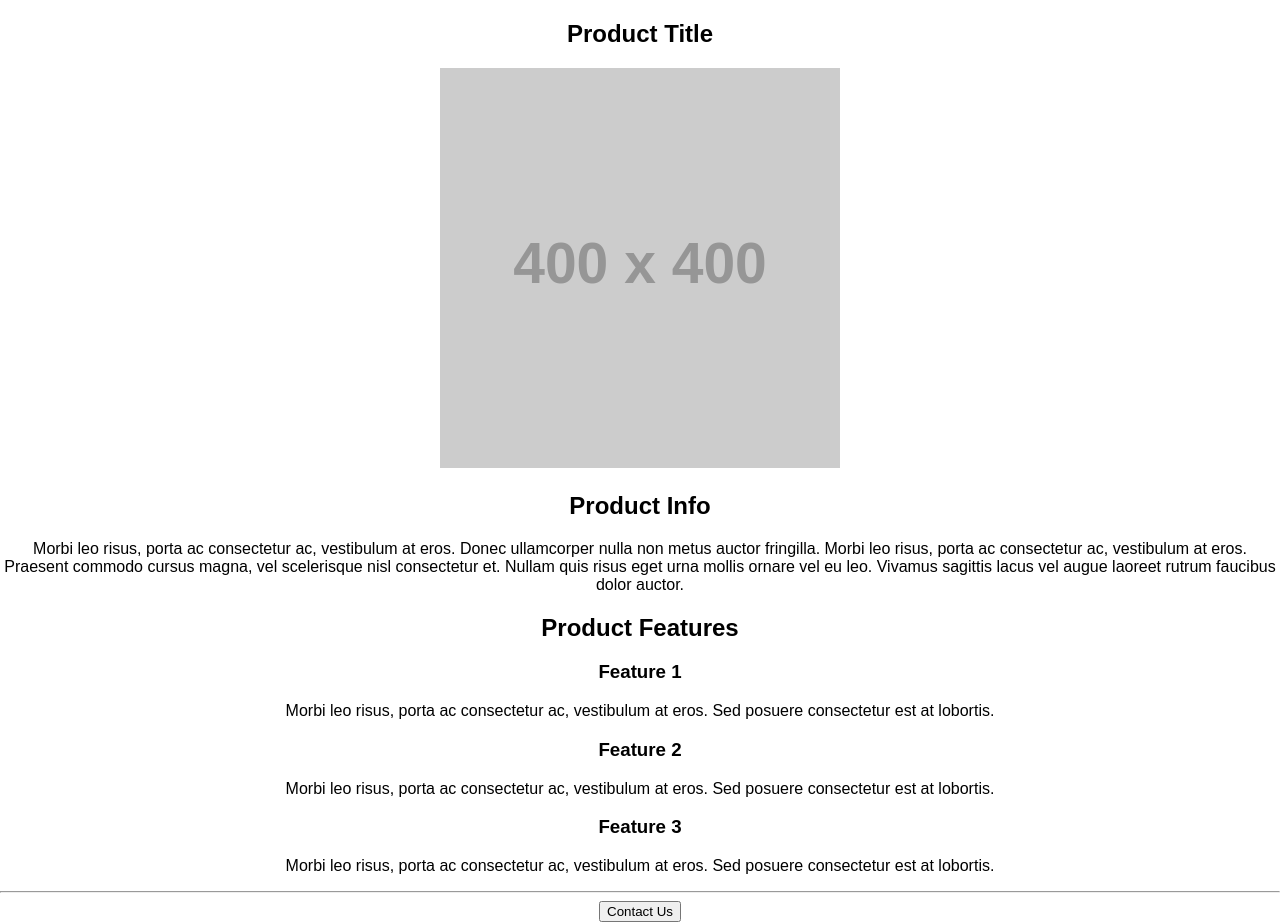
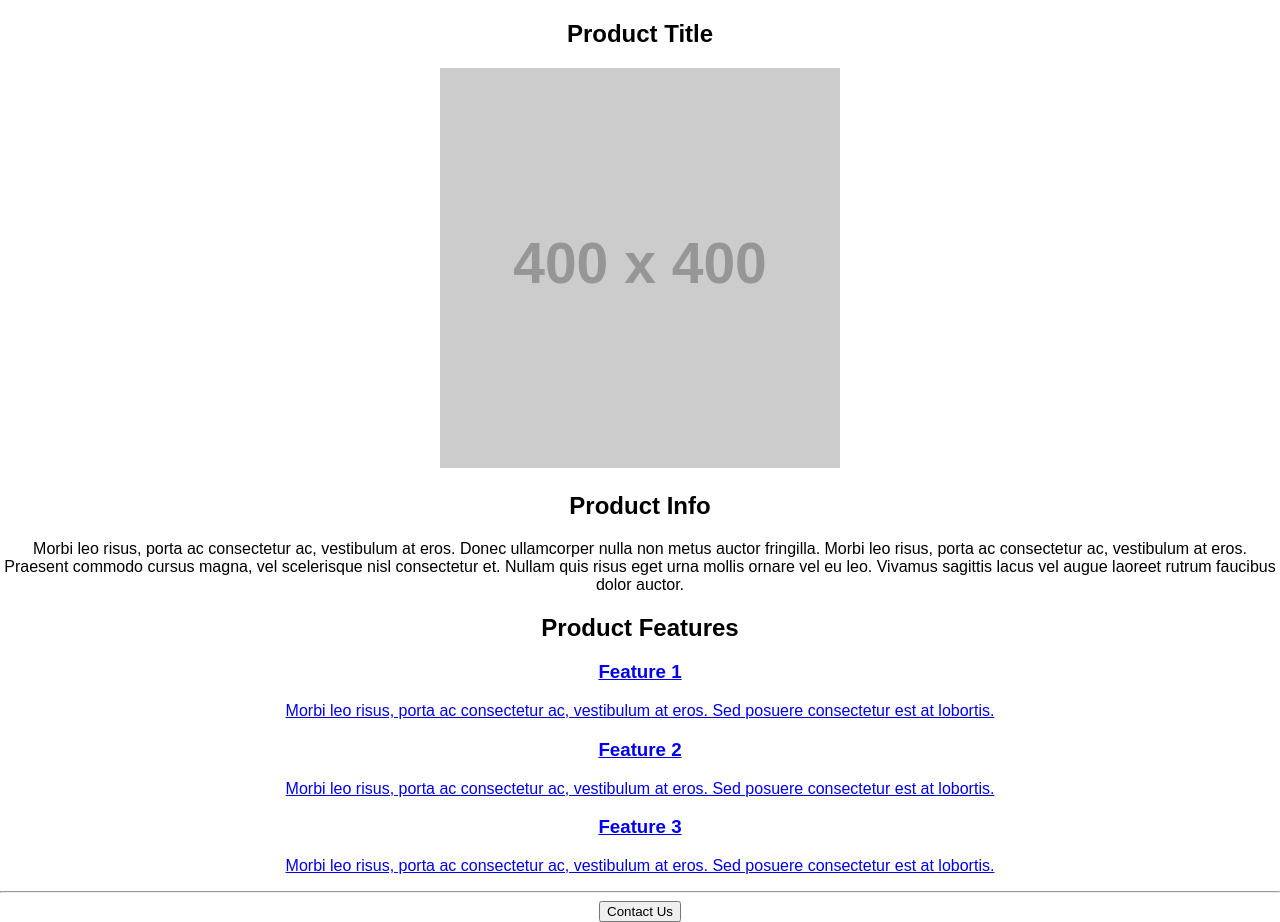
Before and after one commit to robotspacefish/marketing-site, a React (Create React App) app: page / in a window 1280 px wide. Built offline with nearby package versions, Linux system fonts and the light colour scheme.

Commit message:
change feature divs to links

```diff
--- a/src/pages/HomePage/HomePage.component.jsx
+++ b/src/pages/HomePage/HomePage.component.jsx
@@ -14,20 +14,20 @@ const Homepage = () => (
 
     <section>
       <h2>Product Features</h2>
-      <div>
+      <a href="#">
         <h3>Feature 1</h3>
         <p>Morbi leo risus, porta ac consectetur ac, vestibulum at eros. Sed posuere consectetur est at lobortis.</p>
-      </div>
+      </a>
 
-      <div>
+      <a href="#">
         <h3>Feature 2</h3>
         <p>Morbi leo risus, porta ac consectetur ac, vestibulum at eros. Sed posuere consectetur est at lobortis.</p>
-      </div>
+      </a>
 
-      <div>
+      <a href="#">
         <h3>Feature 3</h3>
         <p>Morbi leo risus, porta ac consectetur ac, vestibulum at eros. Sed posuere consectetur est at lobortis.</p>
-      </div>
+      </a>
     </section>
 
     <hr />
```
